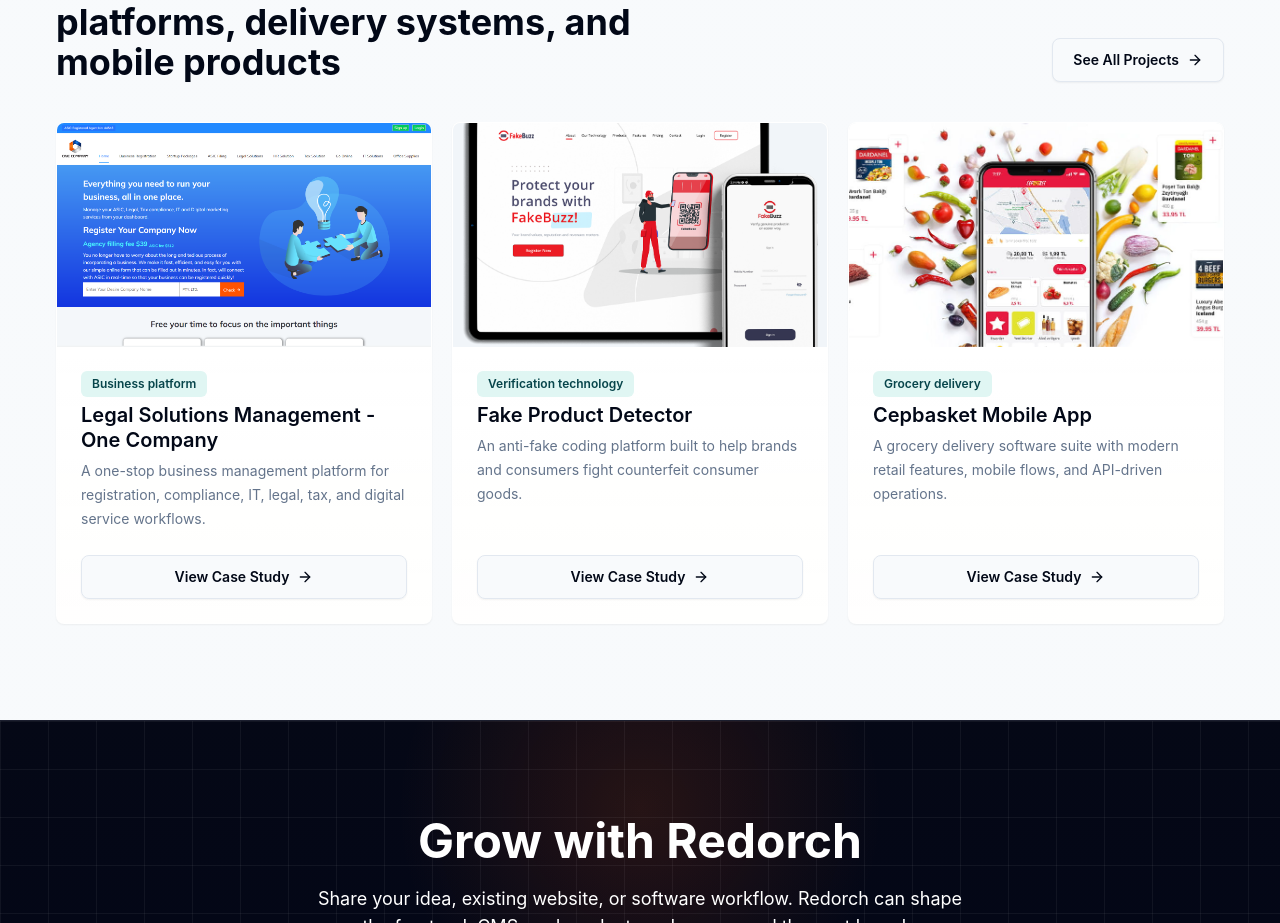
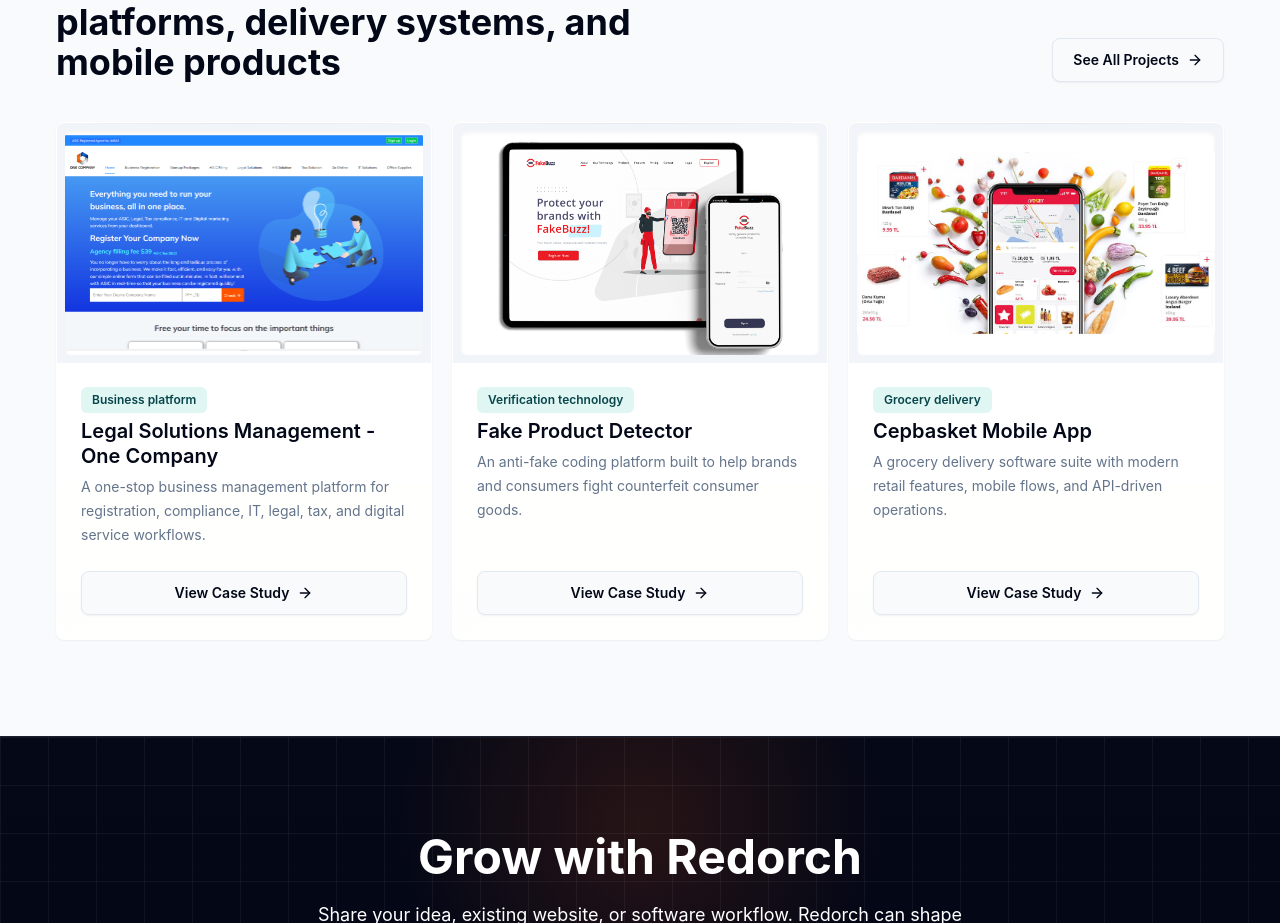
Before and after one commit to dotitsolution-ab/Redorch_Website, a Next.js app: page / in a window 1280 px wide. Shown: the part 5140-6063 px from the top of the page. Built offline with nearby package versions, Linux system fonts and the light colour scheme.

Commit message:
Show images on project pages

```diff
--- a/components/page-renderer.tsx
+++ b/components/page-renderer.tsx
@@ -901,7 +901,6 @@
         description={description}
         image="/images/project-delivery.png"
         compact
-        visual={false}
       />
       <section className="section-surface py-24">
         <div className="container grid gap-5 md:grid-cols-2 lg:grid-cols-3">
@@ -919,14 +918,16 @@
   return (
     <Card className="premium-card group flex h-full flex-col overflow-hidden border-white/80 transition duration-300 hover:-translate-y-1 hover:shadow-2xl hover:shadow-slate-900/10">
       <Link href={project.href} className="block">
-        <div className="relative h-56 overflow-hidden bg-slate-100">
-          <Image
-            src={project.image}
-            alt={project.title}
-            fill
-            sizes="(min-width: 1024px) 33vw, (min-width: 768px) 50vw, 100vw"
-            className="object-cover transition duration-500 group-hover:scale-105"
-          />
+        <div className="bg-slate-100 p-2 dark:bg-slate-950">
+          <div className="relative aspect-[16/10] overflow-hidden rounded-md bg-white shadow-inner dark:bg-slate-900">
+            <Image
+              src={project.image}
+              alt={project.title}
+              fill
+              sizes="(min-width: 1024px) 33vw, (min-width: 768px) 50vw, 100vw"
+              className="object-contain transition duration-500 group-hover:scale-[1.03]"
+            />
+          </div>
         </div>
       </Link>
       <CardHeader className="flex-1">
@@ -961,7 +962,6 @@
         description={project.summary}
         image={project.image}
         compact
-        visual={false}
       >
         <Button asChild size="lg">
           <Link href="/contact/">Discuss a Similar Project</Link>
```
